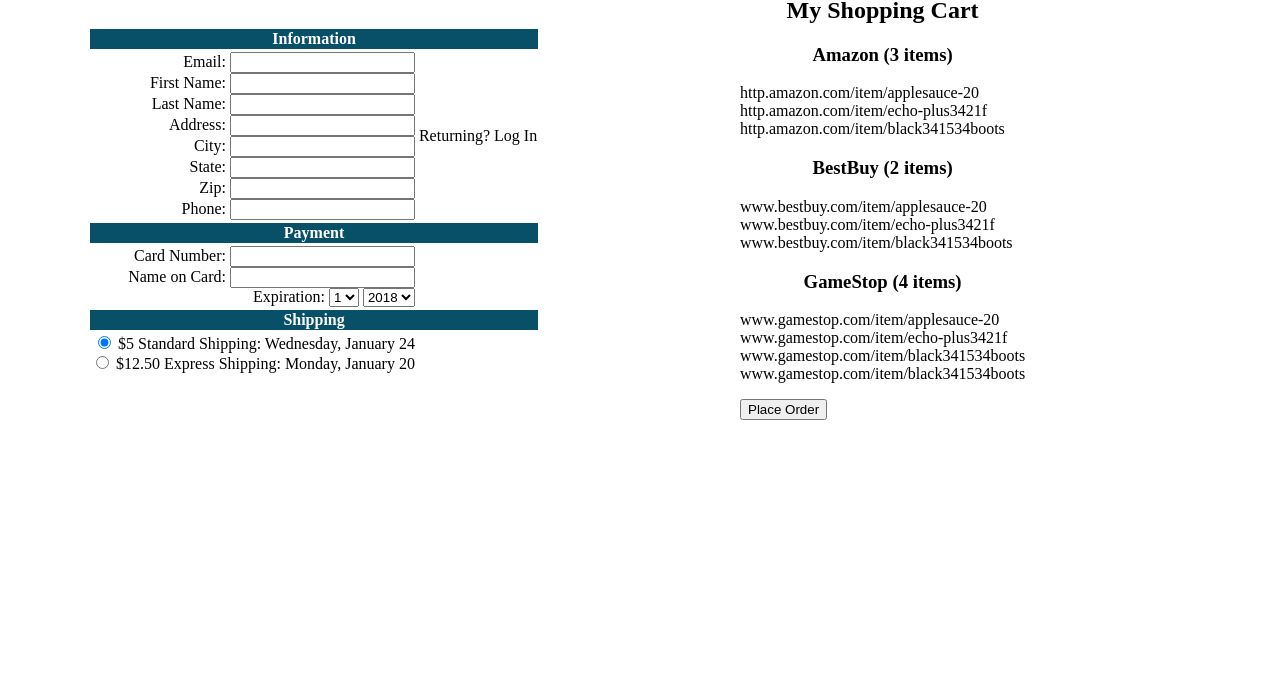
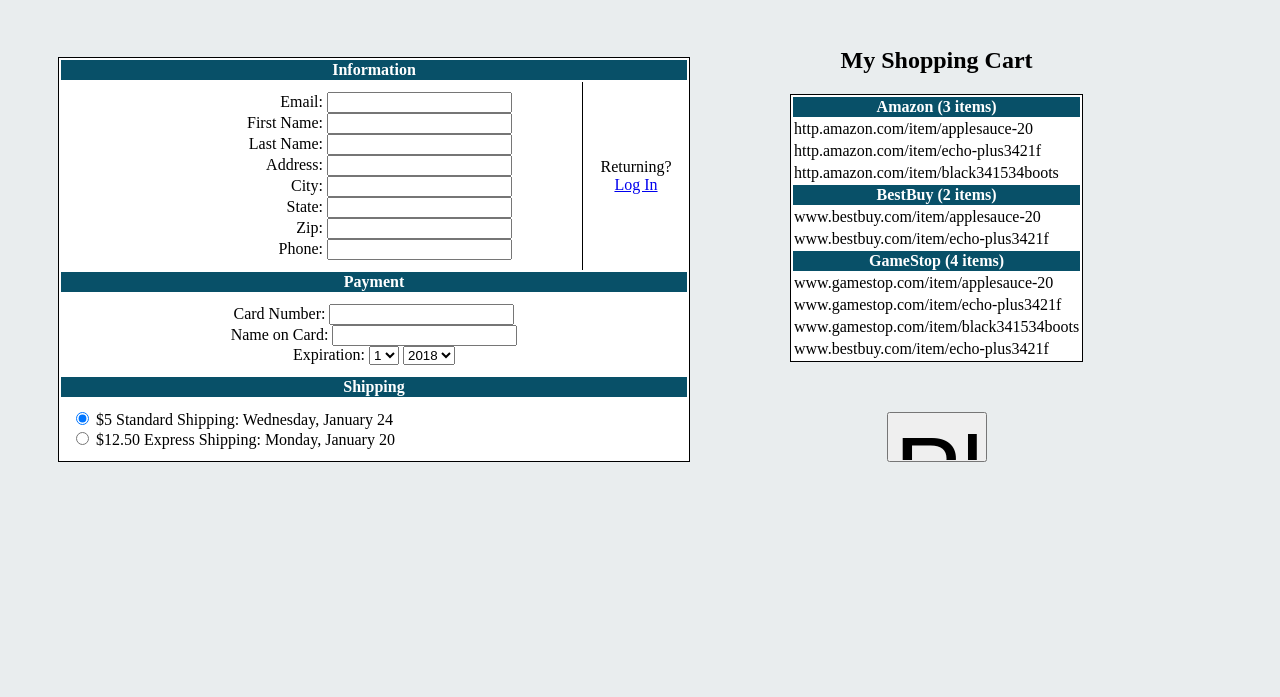
Before and after one commit to madelio/AmeriBuyWeb, a plain HTML site: page CheckoutPage.html in a window 1280 px wide. Shown: the part 103-800 px from the top of the page. Drawn offline with Linux system fonts and the light colour scheme.

Commit message:
finish checkoutstyle page

```diff
--- a/CheckoutPage.html
+++ b/CheckoutPage.html
@@ -1,6 +1,7 @@
 <!DOCTYPE html>
 <html>
 <head>
+    <meta charset="utf-8"/>
     <title>Checkout</title>
     <link rel="stylesheet" type="text/css" href="CheckoutStyle.css">
 </head>
@@ -10,30 +11,30 @@
     <div class="checkout-info">
         <table class="checkout-info-table">
             <tr>
-                <th colspan="2"> Information </th>
+                <th id="titleinfo" colspan="2"> Information </th>
             </tr>
             <tr>
-                <td>
-                    Email: <input type: "text" name="email">
-                    <br> First Name: <input type: "text" name="firstname">
-                    <br> Last Name: <input type: "text" name="lastname">
-                    <br> Address: <input type: "text" name="address">
-                    <br> City: <input type: "text" name="city">
-                    <br> State: <input type: "text" name="state">
-                    <br> Zip: <input type: "text" name="zip">
-                    <br> Phone: <input type: "text" name="phone">
+                <td class="personal-info">
+                    Email: <input type= "text" name="email">
+                    <br> First Name: <input type="text" name="firstname">
+                    <br> Last Name: <input type="text" name="lastname">
+                    <br> Address: <input type="text" name="address">
+                    <br> City: <input type="text" name="city">
+                    <br> State: <input type="text" name="state">
+                    <br> Zip: <input type="text" name="zip">
+                    <br> Phone: <input type="text" name="phone">
                 </td>
-                <td>
-                    Returning? Log In
+                <td id="returning">
+                    Returning? <br> <a href="#">Log In</a>
                 </td>
             </tr>
             <tr>
                 <th colspan="2"> Payment </th>
             </tr>
             <tr>
-                <td>
-                    Card Number: <input type: "text" name="payment">
-                    <br> Name on Card: <input type: "text" name="cardame">
+                <td id="paymentInfo" colspan="2">
+                    Card Number: <input type="text" name="payment">
+                    <br> Name on Card: <input type="text" name="cardame">
                     <br>Expiration:
                     <select name="month">
                         <option>1</option>
@@ -55,7 +56,7 @@
                 <th colspan="2"> Shipping </th>
             </tr>
             <tr>
-                <td>
+                <td id="shipping" colspan="2">
                     <form>
                         <input type="radio" checked> $5 Standard Shipping: Wednesday, January 24 <br>
                         <input type="radio" > $12.50 Express Shipping: Monday, January 20 <br>
@@ -66,29 +67,22 @@
     </div>
 
     <div class="shoppingcart">
-        <h2> My Shopping Cart </h2>
-        <ul>
-            <div class="urlheader"><li><h3> Amazon (3 items) </h3></li></div>
-            <div class="urllist">
-                <li> http.amazon.com/item/applesauce-20 </li>
-                <li> http.amazon.com/item/echo-plus3421f </li>
-                <li> http.amazon.com/item/black341534boots </li>
-            </div>
-            <div class="urlheader"><li><h3> BestBuy (2 items) </h3></li></div>
-            <div class="urllist">
-                <li> www.bestbuy.com/item/applesauce-20 </li>
-                <li> www.bestbuy.com/item/echo-plus3421f </li>
-                <li> www.bestbuy.com/item/black341534boots </li>
-            </div>
-            <div class="urlheader"><li><h3> GameStop (4 items) </h3></li></div>
-            <div class="urllist">
-                <li> www.gamestop.com/item/applesauce-20 </li>
-                <li> www.gamestop.com/item/echo-plus3421f </li>
-                <li> www.gamestop.com/item/black341534boots </li>
-                <li> www.gamestop.com/item/black341534boots </li>
-            </div>
-        </ul>
-        <input id ="submitBtn" type="submit" value="Place Order">
-    <div>
+        <table class="shoppingcart-table">
+            <caption><h2>My Shopping Cart</h2></caption>
+            <tr><th class ="urlheader">Amazon (3 items)</th></tr>
+            <tr><td class = "urllist">http.amazon.com/item/applesauce-20 </td></tr>
+            <tr><td class = "urllist">http.amazon.com/item/echo-plus3421f </td></tr>
+            <tr><td class = "urllist">http.amazon.com/item/black341534boots </td></tr>
+            <tr><th class ="urlheader">BestBuy (2 items)</th></tr>
+            <tr><td class = "urllist">www.bestbuy.com/item/applesauce-20 </td></tr>
+            <tr><td class = "urllist">www.bestbuy.com/item/echo-plus3421f</td></tr>
+            <tr><th class ="urlheader">GameStop (4 items)</th></tr>
+            <tr><td class = "urllist">www.gamestop.com/item/applesauce-20 </td></tr>
+            <tr><td class = "urllist">www.gamestop.com/item/echo-plus3421f </td></tr>
+            <tr><td class = "urllist">www.gamestop.com/item/black341534boots </td></tr>
+            <tr><td class = "urllist"> www.bestbuy.com/item/echo-plus3421f</td></tr>
+        </table>
+        <div class="button"><input id ="submitBtn" type="submit" value="Place Order"></div>
+    </div>
 </body>
 </html>
--- a/CheckoutStyle.css
+++ b/CheckoutStyle.css
@@ -1,26 +1,59 @@
+body {
+    background-color: #E9EDEE;
+}
 h1 {
     text-align: center;
+    padding-top: 30px;
 }
 
 .checkout-info {
     float: left;
     width: 50%;
-    padding: 50px
+    margin: 50px;
+}
+
+.checkout-info-table {
+    margin: auto;
+    border: 1px solid black;
+    width: 100%;
+}
+
+.personal-info {
+    border-right: 1px solid black;
+    text-align: right;
+    padding-right: 70px;
+    padding-top: 10px;
+    padding-bottom: 10px;
+}
+
+
+
+#returning {
+    text-align: center;
+    width: 100px;
+
+}
+
+.shoppingcart-table {
+    border: 1px solid black;
 }
 
 .shoppingcart {
     float: left;
-    padding-right: 10px;
+    padding-left: 50px;
+    padding-top: 20px;
+
 }
 .shoppingcart ul {
     list-style-type: none;
     padding: 0;
+
 }
 .urlheader, h2 {
     text-align: center;
 }
 table {
-    padding-left: 30px;
+    background-color: white;
     border: 1px black;
 }
 
@@ -30,6 +63,24 @@
     text-align: center;
 }
 
-td {
-    text-align: right;
+#paymentInfo {
+    text-align: center;
+    padding: 10px;
 }
+#submitBtn {
+    width: 100px;
+    height: 50px;
+    font-size: 100px;
+}
+#shipping {
+    padding: 10px;
+}
+
+#titleinfo {
+    border-spacing: 10px;
+    border-collapse: separate;
+}
+.button {
+    padding-top: 50px;
+    text-align: center;
+}
--- a/OrderSuccessStyle.css
+++ b/OrderSuccessStyle.css
@@ -13,7 +13,7 @@
 
 }
 .LHSVals {
-    left-align: center;
+    text-align: center;
     padding-left: 100px;
 }
 
```
Also changed, not shown: AccountPage-Orders.html (+7 -6 lines), AccountPage-OrdersStyle.css (+7 -5 lines), OrderSuccess.html (+2 -1 lines), 1 other file.
